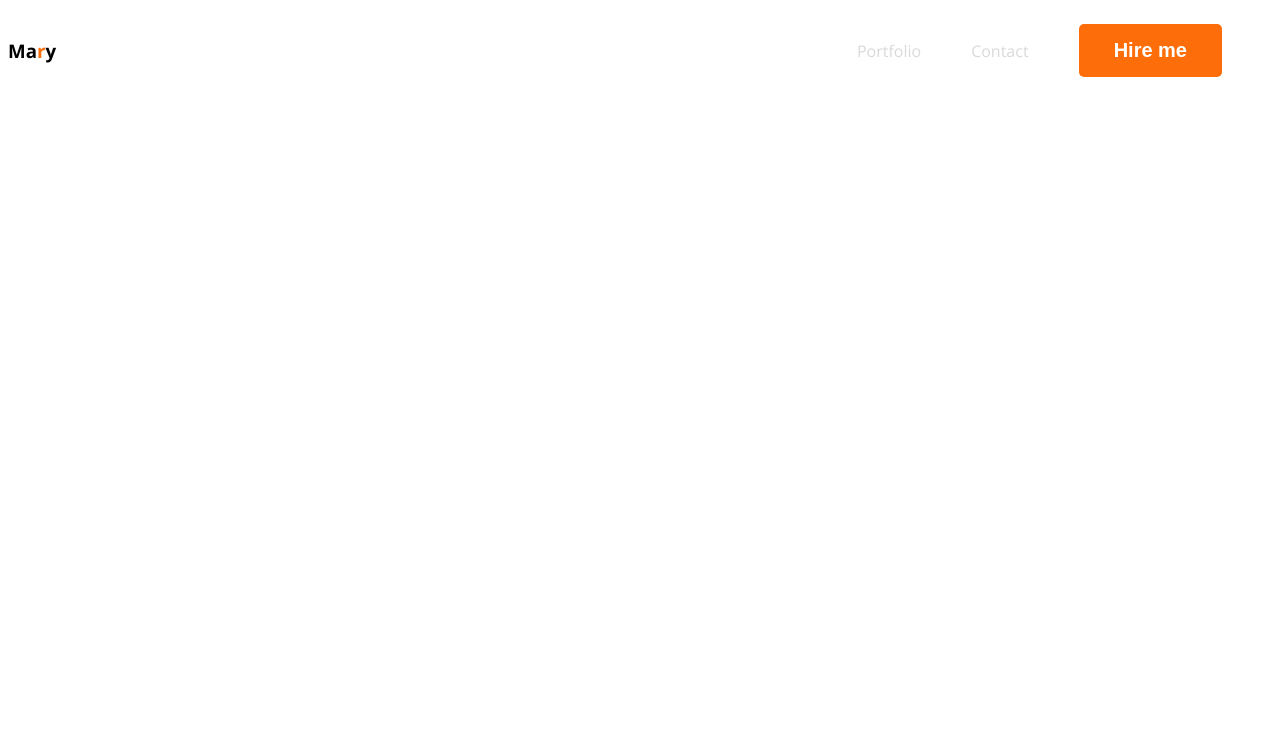
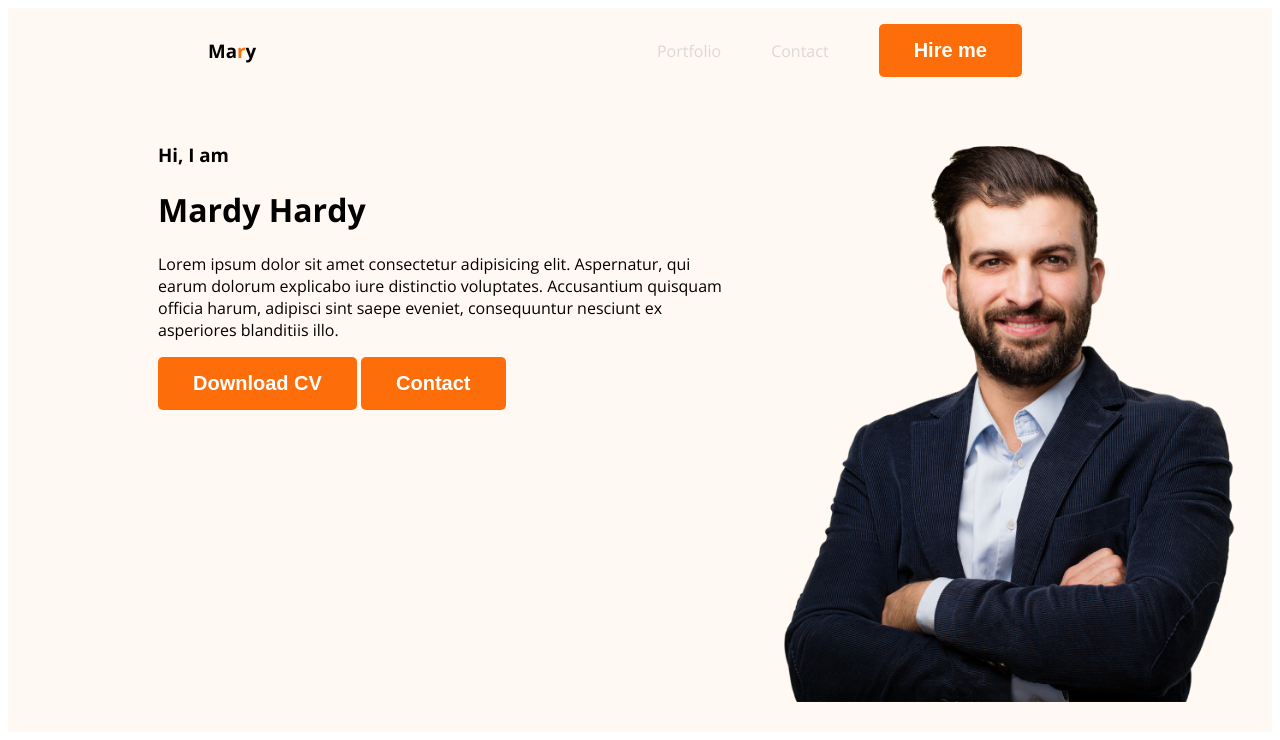
Before and after one commit to tonushreetoma/WebDevloper, a plain HTML site: page index.html in a window 1280 px wide. Drawn offline with nearby package versions, Linux system fonts and the light colour scheme.

Commit message:
banner content added

```diff
--- a/index.html
+++ b/index.html
@@ -11,7 +11,7 @@
     <link rel="stylesheet" href="styles/portfolio.css">
 </head>
 <body>
-    <header>
+    <header class="header">
 <nav>
     <h3 class="web-tittle">Ma<span class="text-primary">r</span>y</h3>
     <ul>
@@ -20,6 +20,16 @@
         <li><button class="btn-primary">Hire me</button></li>
     </ul>
 </nav>
+<div class="banner">
+    <div class="banner-content">
+    <h3 class="banner-greetings">Hi, I am </h3>
+    <h1 class="banner-tittle">Mardy Hardy</h1>
+    <p>Lorem ipsum dolor sit amet consectetur adipisicing elit. Aspernatur, qui earum dolorum explicabo iure distinctio voluptates. Accusantium quisquam officia harum, adipisci sint saepe eveniet, consequuntur nesciunt ex asperiores blanditiis illo.</p>
+    <button class="btn-primary">Download CV</button>
+    <button class="btn-primary">Contact</button>
+</div>
+<img class="profile-picture" src="images/hardy.png" alt="">
+</div>
     </header>
     <main>
 
--- a/styles/portfolio.css
+++ b/styles/portfolio.css
@@ -30,6 +30,7 @@ nav{
 
 align-items: center;
 justify-content: space-between;
+margin: 0 200px;
 }
 web-tittle{
     color: #181818;
@@ -50,3 +51,20 @@ nav a {
     text-decoration: none;
     color: #D9D9D9;
 }
+
+/* header related styles */
+
+.header{
+    background-color: #FFF8F3;
+}
+
+.banner{
+    padding: 30px 30px 30px 150px;
+    display: flex;
+
+}
+
+
+ .profile-picture{
+    width: 500px;
+}
```
